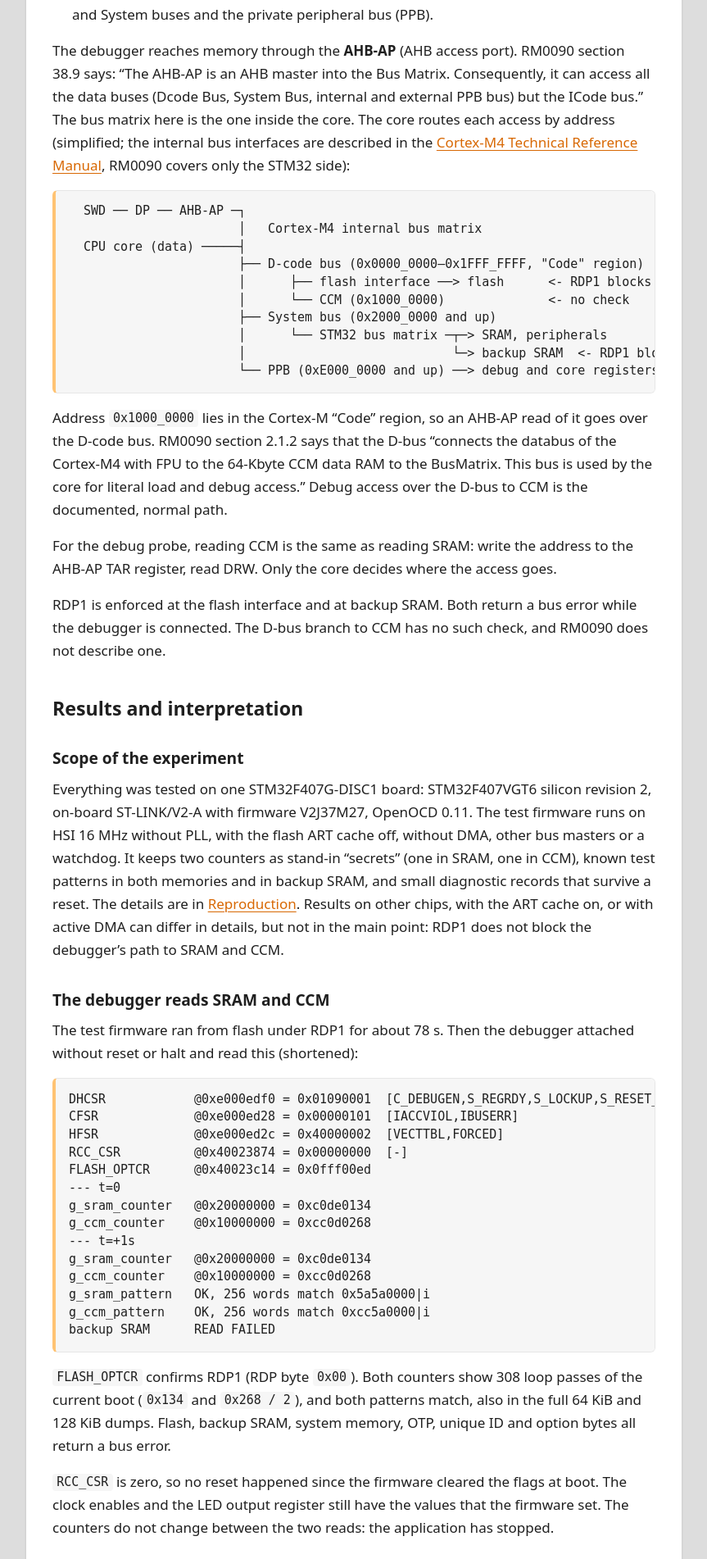
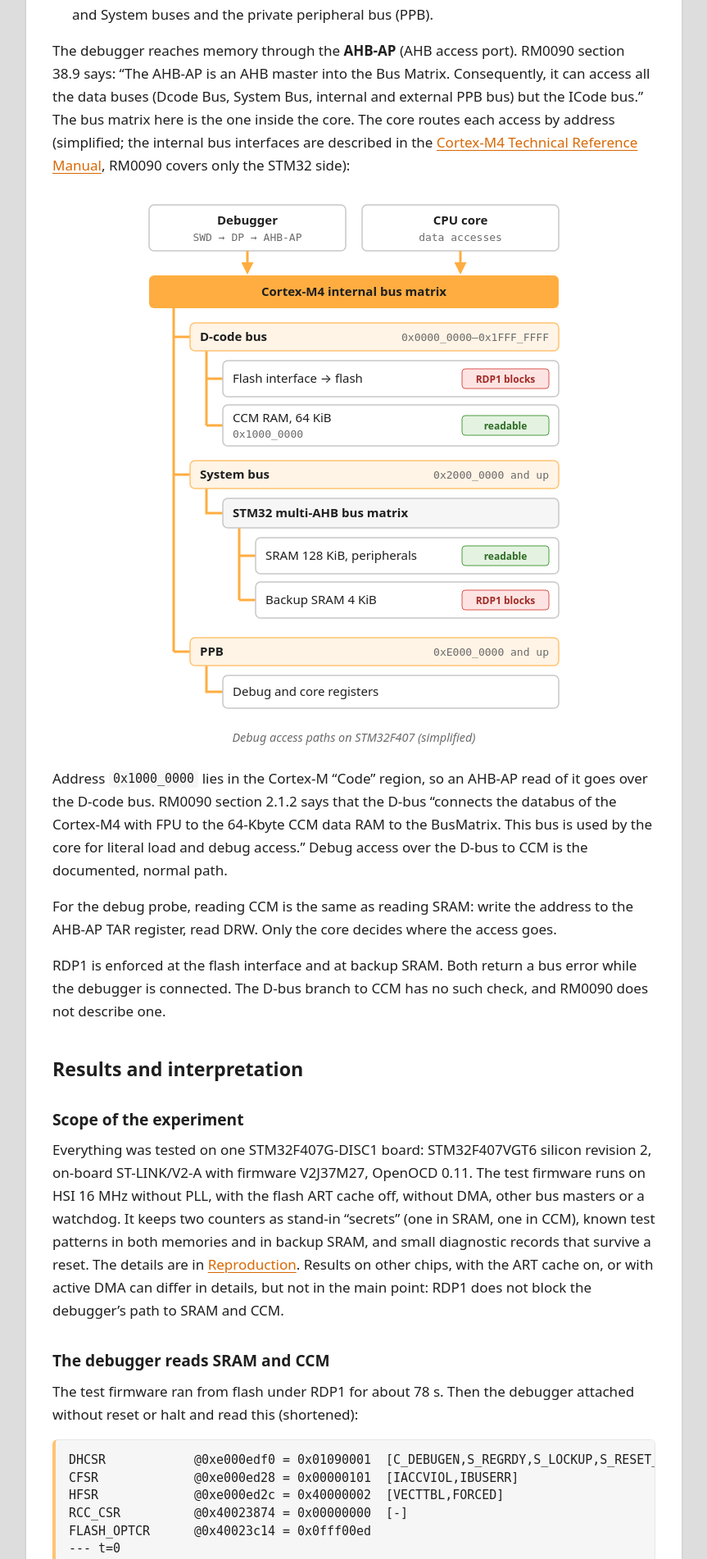
Before and after one commit to j123b567/j123b567.github.io, a Jekyll site: the page built from _software/stm32f407-ccm-readout-rdp1.md, in a window 1280 px wide. Shown: the part 1867-3769 px from the top of the page at 82% size, without its empty margins (208-1071 px from the left). Built offline with Jekyll 4.4.1, drawn with Linux system fonts in a browser that asks for light colours.

Commit message:
Replace ASCII bus diagram in STM32F407 CCM article with SVG
Draw the debug access paths as an SVG figure in the site palette, with
badges that mark where RDP1 blocks access and what stays readable. The
image has a full text alternative and links to the full-size SVG.

Co-Authored-By: Claude Opus 5.5 <noreply@anthropic.com>

````diff
--- a/_software/stm32f407-ccm-readout-rdp1.md
+++ b/_software/stm32f407-ccm-readout-rdp1.md
@@ -83,18 +83,11 @@ one inside the core. The core routes each access by address (simplified;
 the internal bus interfaces are described in the [Cortex-M4 Technical
 Reference Manual][cm4trm], RM0090 covers only the STM32 side):
 
-```
-  SWD ── DP ── AHB-AP ─┐
-                       │   Cortex-M4 internal bus matrix
-  CPU core (data) ─────┤
-                       ├── D-code bus (0x0000_0000–0x1FFF_FFFF, "Code" region)
-                       │      ├── flash interface ──> flash      <- RDP1 blocks here
-                       │      └── CCM (0x1000_0000)              <- no check
-                       ├── System bus (0x2000_0000 and up)
-                       │      └── STM32 bus matrix ─┬─> SRAM, peripherals
-                       │                            └─> backup SRAM  <- RDP1 blocks
-                       └── PPB (0xE000_0000 and up) ──> debug and core registers
-```
+<figure class="diagram">
+  <a href="/images/stm32f407-ccm-bus.svg"><img src="/images/stm32f407-ccm-bus.svg" width="520" height="640"
+    alt="Debugger (SWD, DP, AHB-AP) and CPU core both enter the Cortex-M4 internal bus matrix. The D-code bus (0x0000_0000 to 0x1FFF_FFFF) leads to the flash interface, where RDP1 blocks access, and to CCM RAM at 0x1000_0000 with no check. The System bus (0x2000_0000 and up) leads through the STM32 multi-AHB bus matrix to SRAM and peripherals, which are readable, and to backup SRAM, where RDP1 blocks access. The PPB (0xE000_0000 and up) leads to debug and core registers."></a>
+  <figcaption>Debug access paths on STM32F407 (simplified)</figcaption>
+</figure>
 
 Address `0x1000_0000` lies in the Cortex-M "Code" region, so an AHB-AP read
 of it goes over the D-code bus. RM0090 section 2.1.2 says that the D-bus
--- a/ui/style.css
+++ b/ui/style.css
@@ -251,3 +251,7 @@ p.archiv {
     #main { box-shadow: none; max-width: none; }
     #topmenu, #podporte, a.cele { display: none; }
 }
+
+figure.diagram { margin: 1.5rem 0; }
+figure.diagram img { display: block; margin: 0 auto; width: 100%; max-width: 520px; }
+figure.diagram figcaption { margin-top: 0.5rem; }
````
Also changed, not shown: images/stm32f407-ccm-bus.svg (added).
